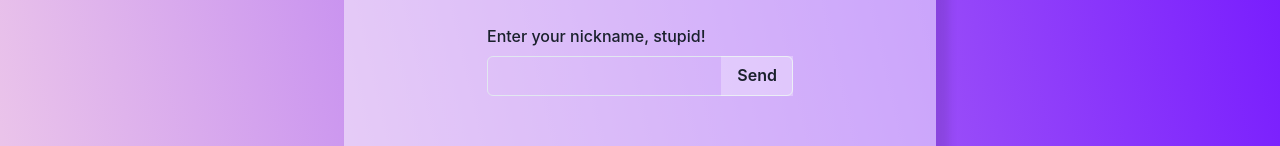
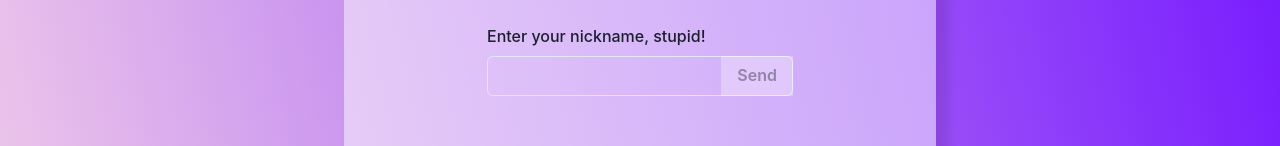
Before and after one commit to spaceflake/socket-chatt, a React (Vite) app in the folder client/: page / in a window 1280 px wide. Shown: the part 370-516 px from the top of the page. Built offline with nearby package versions, Linux system fonts and the light colour scheme.

Commit message:
disabled button if input field is empty

```diff
--- a/client/src/components/Form.tsx
+++ b/client/src/components/Form.tsx
@@ -99,10 +99,13 @@ function Form({
             type="text"
             id="input"
             autoComplete="off"
-            {...register('input')}
+            {...register('input', {
+              //todo
+              min: 3,
+            })}
           />
           <InputRightElement w="fit-content" bg="rgba(255, 255, 255, 0.3)">
-            <Button type="submit" variant="ghost">
+            <Button type="submit" variant="ghost" disabled={!watch('input')}>
               {!creatingRoom ? 'Send' : 'Create Room'}
             </Button>
           </InputRightElement>
```
